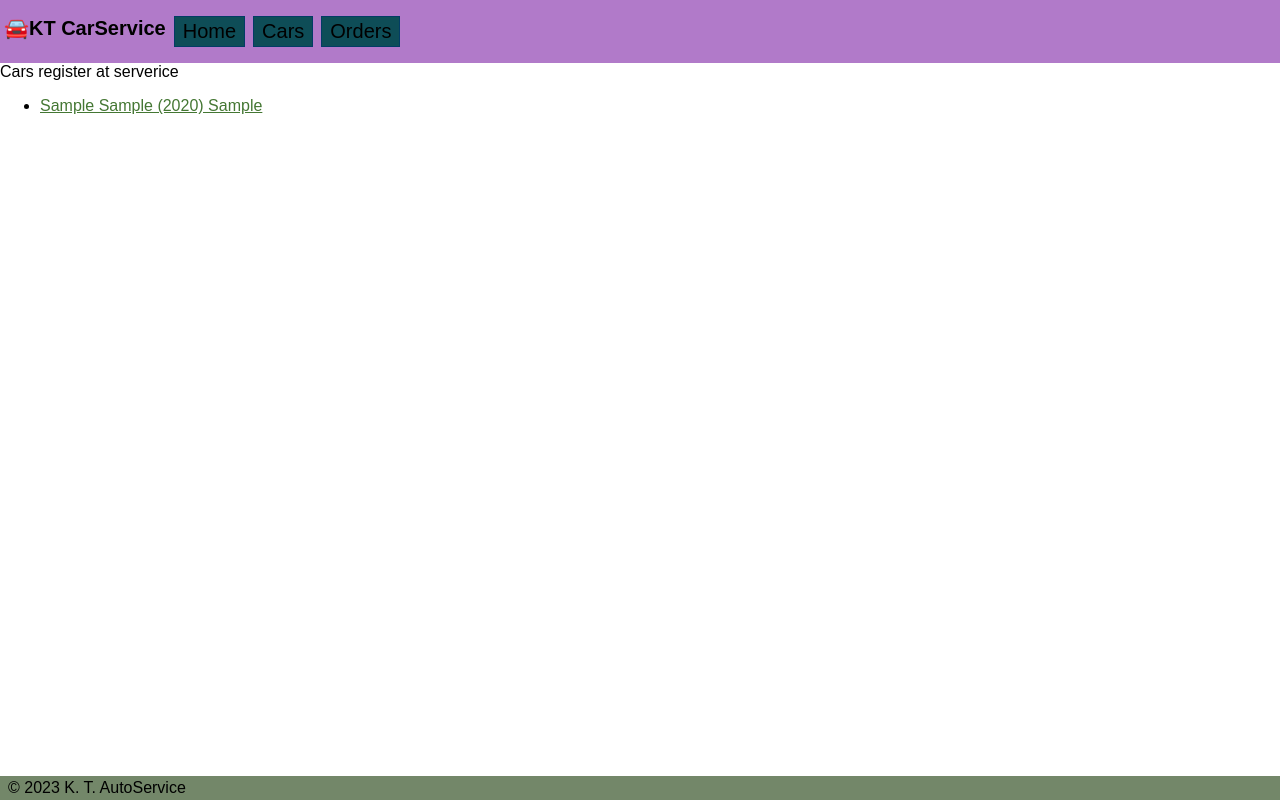
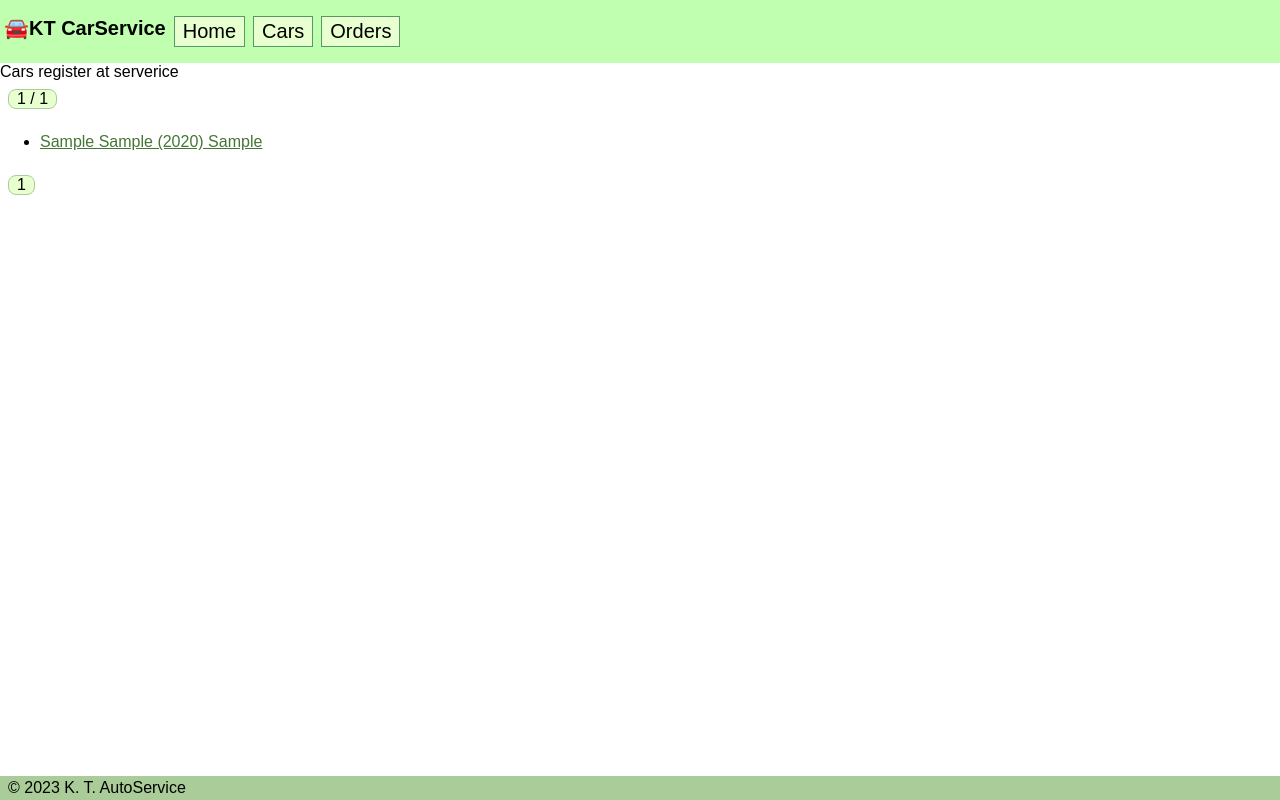
Before and after one commit to KarolisTam/Django_project_service, a Django app: page /cars/ in a window 1280 px wide. Run offline with Django 4.2, Linux system fonts and the light colour scheme; tables that the repository leaves empty hold one stand-in row (values such as "Sample post").

Commit message:
add paginators

```diff
--- a/autoservice/service/static/css/styles.css
+++ b/autoservice/service/static/css/styles.css
@@ -7,7 +7,7 @@ body {
     margin: 0;
 }
 header {
-    background-color: #710c9c8b;
+    background-color: #c0ffb0;
 }
 header ul.nav {
     display: flex;
@@ -21,18 +21,17 @@ header ul.nav li {
 }
 header ul.nav .logo {
     font-weight: bold;
-    /* flex-grow: 1; */
 }
 header ul.nav a {
     display: inline-block;
     text-decoration: none;
     color: #000;
-    background-color: #0e4d57;
+    background-color: #e8ffd0;
     padding: 0.2rem 0.5rem;
-    border: 1px solid #023c65;
+    border: 1px solid #559966;
 }
 header ul.nav a:hover {
-    background-color: #0d6fa0;
+    background-color: #f8fff0;
 }
 main {
     flex-grow: 1;
@@ -45,5 +44,39 @@ a {
     color: #447733;
 }
 footer {
-    background-color: #1839079a;
+    background-color: #aacc99;
 }
+.book-status-0 {
+    background-color: #c0ffb0;
+}
+.book-status-1 {
+    background-color: #ffcc99;
+}
+.book-status-2 {
+    background-color: #99ccff;
+}
+.book-status-3, .book-status-7 {
+    background-color: #ff9999;
+}
+.book-instance-id {
+    float: right;
+    color: #999999;
+    padding: 0 0.5rem;
+}
+ul.paginator {
+    list-style: none;
+    padding-inline-start: 0.5rem;
+}
+.paginator {
+    display: flex;
+    flex-direction: row;
+    padding: 0.5rem;
+    gap: 0.5rem;
+}
+.paginator a, .paginator .current {
+    text-decoration: none;
+    padding: 0 0.5rem;
+    border: 1px solid #aacc99;
+    background-color: #e8ffd0;
+    border-radius: 0.5rem;
+}
--- a/autoservice/service/templates/base.html
+++ b/autoservice/service/templates/base.html
@@ -15,6 +15,16 @@
         <li><a href="{% url 'index' %}">Home</a></li>
         <li><a href="{% url 'car_list' %}">Cars</a></li>
         <li><a href="{% url 'order_list' %}">Orders</a></li>
+        <li class="user">
+            {% if user.is_authenticated %}
+            &#128100; {{ user.username }}
+            {% endif %}
+        </li>
+        {% if user.is_authenticated %}
+            {% if user.is_staff or user.is_superuser %}
+                <li><a href="{% url 'admin:index' %}">Admin</a></li>
+            {% endif %}
+        {% endif %}
     </ul>
 </header>
 <main>{% block content %}
--- /dev/null
+++ b/autoservice/service/templates/includes/paginator_nav.html
@@ -0,0 +1,11 @@
+<div class="paginator">
+    {% if page_obj.has_previous %}
+        <a href="?page=1">&#9198;</a>
+        <a href="?page={{ page_obj.previous_page_number }}">&#9194;</a>
+    {% endif %}
+    <span class="current">{{ page_obj.number }} / {{ page_obj.paginator.num_pages }}</span>
+    {% if page_obj.has_next %}
+        <a href="?page={{ page_obj.next_page_number }}">&#9193;</a>
+        <a href="?page={{ page_obj.paginator.num_pages }}">&#9197;</a>
+    {% endif %}
+</div>
--- /dev/null
+++ b/autoservice/service/templates/includes/paginator_page.html
@@ -0,0 +1,9 @@
+<ul class="paginator">
+    {% for number in page_obj.paginator.page_range %}
+        {% if page_obj.number != number %}
+            <a href="?page={{ number }}">{{ number }}</a>
+        {% else %}
+            <span class="current">{{ number }}</span>
+        {% endif %}
+    {% endfor %}
+</ul>
--- a/autoservice/service/templates/service/cars.html
+++ b/autoservice/service/templates/service/cars.html
@@ -1,10 +1,20 @@
 {% extends 'base.html' %}
-{% block title %}Cars register at serverice{{ block.super }}{% endblock title %}
+{% block title %}Cars register at serverice {{ block.super }}{% endblock title %}
 {% block content %}
 <h>Cars register at serverice</h>
+{% if car_list %}
+{% with car_list as page_obj %}
+    {% include 'includes/paginator_nav.html' %}
+{% endwith %}
 <ul>
     {% for cars in car_list %}
-    <li><a href="{% url 'cars_detail' cars.pk %}">{{ cars.model }}</a></li>
+        <li><a href="{% url 'cars_detail' cars.pk %}">{{ cars.model }}</a></li>
         {% endfor %}
 </ul>
+{% with car_list as page_obj %}
+    {% include 'includes/paginator_page.html' %}
+{% endwith %}
+{% else %}
+    <p>No Cars found</p>
+{% endif %}
 {% endblock content %}
--- a/autoservice/service/views.py
+++ b/autoservice/service/views.py
@@ -1,23 +1,24 @@
 from django.shortcuts import render, get_object_or_404
 from . models import Car, OrderEntry, Service, Order
 from django.views import generic
+from django.core.paginator import Paginator
 
 def index(request):
     cars = Car.objects.all().count()
     services = Service.objects.all().count()
     completed_services = OrderEntry.objects.filter(status__exact="complete").count()
-
     context = {
         'cars': cars,
         'services': services,
         'completed_services': completed_services,
     }
-
     return render(request, 'service/index.html', context)
 
 def car_list(request):
+    paginator = Paginator(Car.objects.all(), 2)
+    car_list = paginator.get_page(request.GET.get('page'))
     return render(request, 'service/cars.html', {
-        'car_list': Car.objects.all()
+        'car_list': car_list
         })
 
 def car_details(request, pk: int):
@@ -26,6 +27,7 @@ def car_details(request, pk: int):
 
 class OrderList(generic.ListView):
     model = Order
+    paginate_by = 1
     template_name = 'service/order_list.html'
 
 def order_detail(request, pk: int):
```
Also changed, not shown: autoservice/service/templates/service/car_details.html (+5 -5 lines), autoservice/service/templates/service/order_list.html (+7 -5 lines), autoservice/service/templates/service/orders_detail.html (indentation only).
